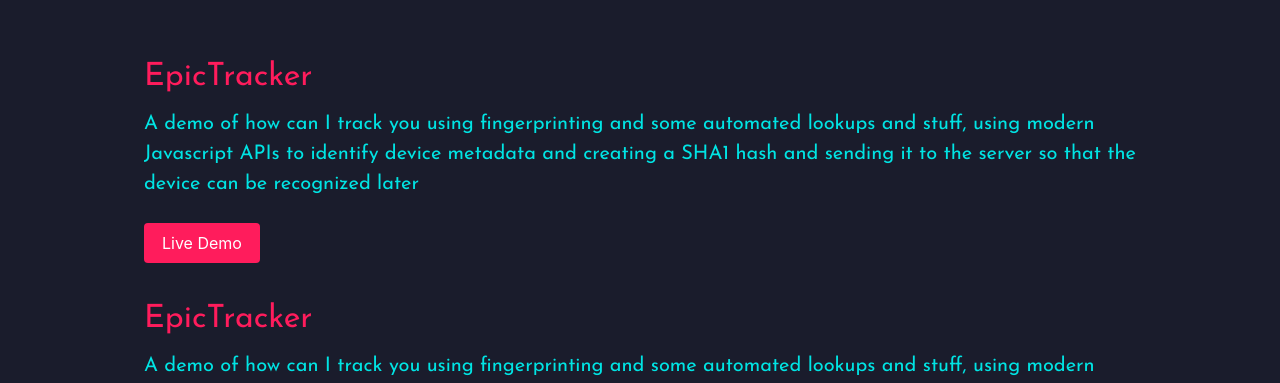
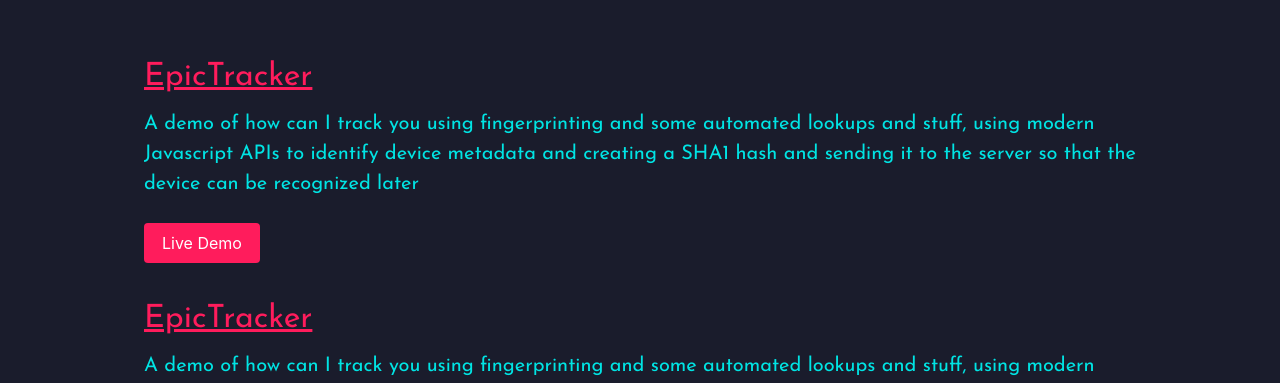
Before and after one commit to ujjwal-kr/mywebsite, a React (Create React App) app: page /projects in a window 1280 px wide. Shown: the part 248-631 px from the top of the page. Built offline with nearby package versions, Linux system fonts and the light colour scheme.

Commit message:
underline link

```diff
--- a/src/projects.tsx
+++ b/src/projects.tsx
@@ -36,7 +36,7 @@
                     this.state.projects.map((item, i) => {
                         return <Project key={i}>
                                 {item.source ?
-                                    <ProjectHead><a className="text is-size-3" href={item.source}>{item.title}</a></ProjectHead>
+                                    <ProjectHead><a className="text is-size-3" href={item.source}><u>{item.title}</u></a></ProjectHead>
                                 :
                                     <ProjectHead className="text is-size-3">{item.title}</ProjectHead>
                                 }
```
